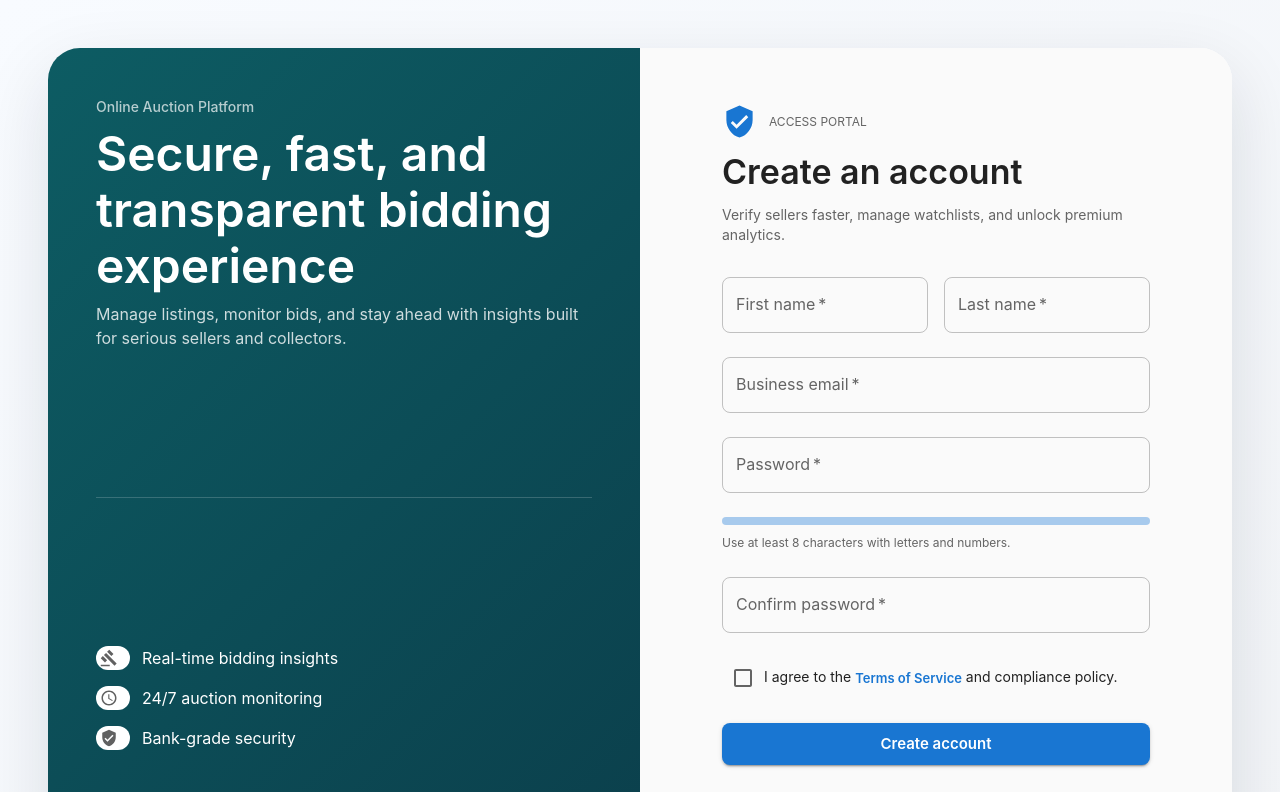
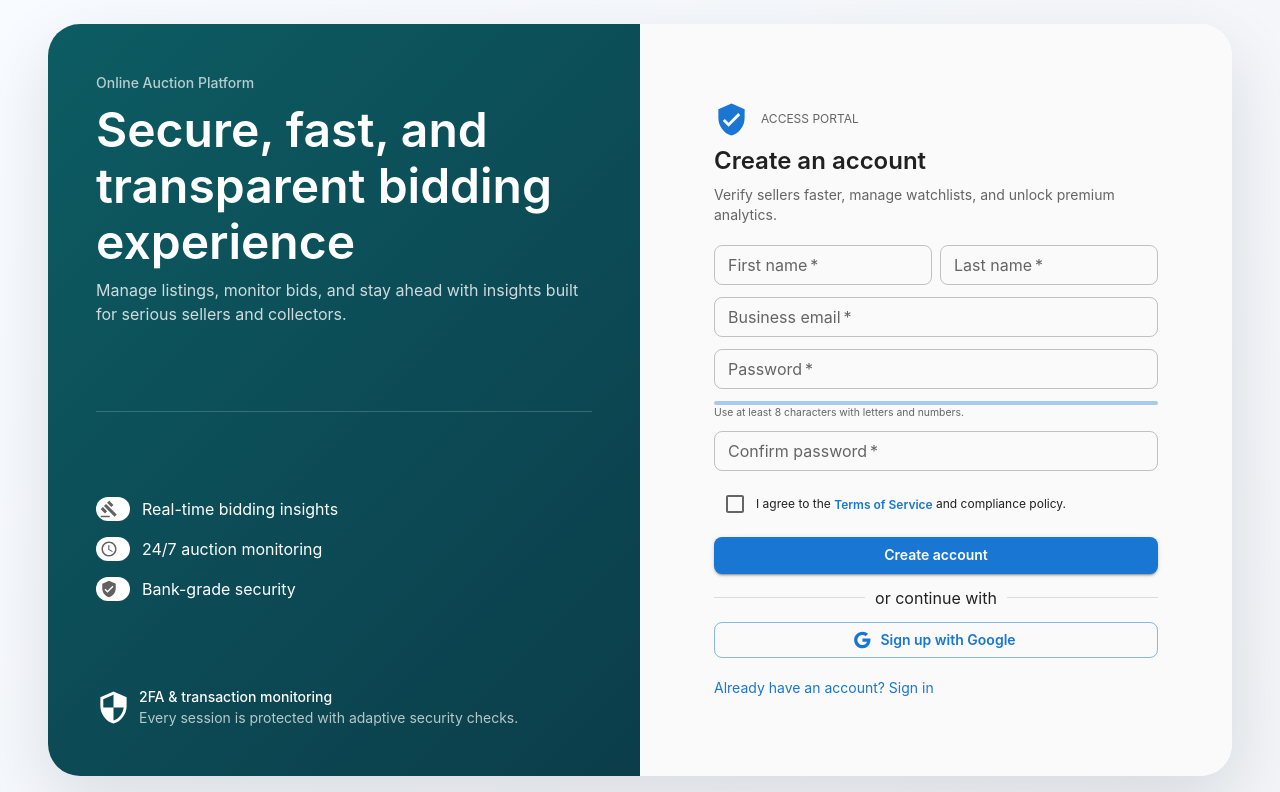
Before and after one commit to Nhannguyenus24/Online-Auction-Platform, a React app in the folder frontend/: page /register in a window 1280 px wide. Shown: the top 792 px of the page. Built offline with nearby package versions, Linux system fonts and the light colour scheme; the HTML template or start-up script is replaced by a standard one.

Commit message:
refactor(frontend): use yup to validate data

```diff
--- a/frontend/src/layouts/AuthLayout.jsx
+++ b/frontend/src/layouts/AuthLayout.jsx
@@ -34,14 +34,16 @@ const heroHighlights = [
 
 const AuthLayout = ({ title, subtitle, icon, footerLinks = [], children }) => (
   <Box
-    minHeight="100vh"
     sx={{
+      minHeight: { xs: "100vh" },
+      height: { md: "100vh" },
       background: "linear-gradient(135deg, #f8fbff 0%, #f2f4f7 100%)",
       display: "flex",
       alignItems: "stretch",
       justifyContent: "center",
       px: { xs: 2, md: 6 },
-      py: { xs: 4, md: 6 },
+      py: { xs: 4, md: 3 },
+      overflow: { md: "hidden" },
     }}
   >
     <Grid
@@ -53,6 +55,7 @@ const AuthLayout = ({ title, subtitle, icon, footerLinks = [], children }) => (
         borderRadius: 4,
         overflow: "hidden",
         boxShadow: "0 25px 70px rgba(15, 23, 42, 0.12)",
+        height: { md: "100%" },
       }}
     >
       <Grid
@@ -63,6 +66,7 @@ const AuthLayout = ({ title, subtitle, icon, footerLinks = [], children }) => (
           background: "linear-gradient(135deg, #0d5c63 0%, #0b3d4a 100%)",
           color: "white",
           p: 6,
+          overflow: { md: "hidden" },
         }}
       >
         <Stack spacing={4} justifyContent="space-between">
@@ -125,10 +129,11 @@ const AuthLayout = ({ title, subtitle, icon, footerLinks = [], children }) => (
         size={{ xs: 12, md: 6 }}
         sx={{
           bgcolor: "background.default",
-          p: { xs: 3, sm: 5 },
+          p: { xs: 3, sm: 3 },
           display: "flex",
           alignItems: "center",
           justifyContent: "center",
+          overflow: { md: "hidden" },
         }}
       >
         <Paper
@@ -136,18 +141,18 @@ const AuthLayout = ({ title, subtitle, icon, footerLinks = [], children }) => (
           sx={{
             width: "100%",
             maxWidth: 460,
-            p: { xs: 0, sm: 2 },
+            p: { xs: 0, sm: 1 },
             bgcolor: "transparent",
           }}
         >
-          <Stack spacing={1.5} mb={4}>
+          <Stack spacing={1} mb={2.5}>
             <Stack direction="row" spacing={1.5} alignItems="center">
               {icon}
               <Typography variant="overline" color="text.secondary">
                 Access Portal
               </Typography>
             </Stack>
-            <Typography variant="h4" fontWeight={600}>
+            <Typography variant="h5" fontWeight={600}>
               {title}
             </Typography>
             <Typography variant="body2" color="text.secondary">
@@ -159,7 +164,7 @@ const AuthLayout = ({ title, subtitle, icon, footerLinks = [], children }) => (
 
           {!!footerLinks.length && (
             <Stack
-              mt={4}
+              mt={2.5}
               direction={{ xs: "column", sm: "row" }}
               spacing={1.5}
               justifyContent="space-between"
--- a/frontend/src/pages/authentication/ForgotPassword.jsx
+++ b/frontend/src/pages/authentication/ForgotPassword.jsx
@@ -18,26 +18,56 @@ const forgotSchema = yup.object({
     .required("Email is required."),
 });
 
+const defaultValues = {
+  email: "",
+};
+
 const ForgotPassword = () => {
-  const [email, setEmail] = useState("");
-  const [error, setError] = useState("");
+  const [formValues, setFormValues] = useState(defaultValues);
+  const [formErrors, setFormErrors] = useState({});
   const [submitting, setSubmitting] = useState(false);
   const [status, setStatus] = useState(null);
 
-  const validateEmail = async (value) => {
+  const validateField = async (field, valueOverride) => {
+    if (!forgotSchema.fields[field]) return;
     try {
-      await forgotSchema.validate({ email: value });
-      setError("");
+      await forgotSchema.validateAt(field, {
+        ...formValues,
+        [field]: valueOverride ?? formValues[field],
+      });
+      setFormErrors((prev) => ({ ...prev, [field]: "" }));
+    } catch (error) {
+      setFormErrors((prev) => ({ ...prev, [field]: error.message }));
+    }
+  };
+
+  const validateForm = async () => {
+    try {
+      await forgotSchema.validate(formValues, { abortEarly: false });
+      setFormErrors({});
       return true;
-    } catch (err) {
-      setError(err.message);
+    } catch (error) {
+      const formattedErrors = error.inner.reduce((acc, current) => {
+        if (current.path && !acc[current.path]) {
+          acc[current.path] = current.message;
+        }
+        return acc;
+      }, {});
+      setFormErrors((prev) => ({ ...prev, ...formattedErrors }));
       return false;
     }
   };
 
+  const handleChange = async (event) => {
+    const { name, value, checked, type } = event.target;
+    const nextValue = type === "checkbox" ? checked : value;
+    setFormValues((prev) => ({ ...prev, [name]: nextValue }));
+    await validateField(name, nextValue);
+  };
+
   const handleSubmit = async (event) => {
     event.preventDefault();
-    const isValid = await validateEmail(email);
+    const isValid = await validateForm();
     if (!isValid) return;
 
     setSubmitting(true);
@@ -47,12 +77,6 @@ const ForgotPassword = () => {
       setSubmitting(false);
       setStatus("sent");
     }, 1200);
-  };
-
-  const handleChange = async (event) => {
-    const nextValue = event.target.value;
-    setEmail(nextValue);
-    await validateEmail(nextValue);
   };
 
   return (
@@ -65,22 +89,23 @@ const ForgotPassword = () => {
         { label: "Create a new account", to: "/register" },
       ]}
     >
-      <Stack component="form" spacing={3} onSubmit={handleSubmit}>
+      <Stack component="form" spacing={2.5} onSubmit={handleSubmit}>
         {status === "sent" && (
-          <Alert severity="success">
-            We emailed a reset link to {email}. It expires in 15 minutes.
+          <Alert severity="success" sx={{ py: 1 }}>
+            We emailed a reset link to {formValues.email}. It expires in 15 minutes.
           </Alert>
         )}
 
         <TextField
           label="Email address"
+          name="email"
           type="email"
-          value={email}
+          value={formValues.email}
           onChange={handleChange}
           required
           fullWidth
-          error={Boolean(error)}
-          helperText={error}
+          error={Boolean(formErrors.email)}
+          helperText={formErrors.email}
         />
 
         <Button
@@ -94,7 +119,7 @@ const ForgotPassword = () => {
 
         <Box
           sx={{
-            p: 2.5,
+            p: 2,
             borderRadius: 2,
             border: "1px dashed",
             borderColor: "divider",
--- a/frontend/src/pages/authentication/Register.jsx
+++ b/frontend/src/pages/authentication/Register.jsx
@@ -136,14 +136,14 @@ const Register = () => {
         { label: "Already have an account? Sign in", to: "/login" },
       ]}
     >
-      <Stack component="form" spacing={3} onSubmit={handleSubmit}>
+      <Stack component="form" spacing={1.5} onSubmit={handleSubmit}>
         {status === "success" && (
-          <Alert severity="success">
-            Registration successful. Check your email to confirm ownership.
+          <Alert severity="success" sx={{ py: 0.25, mb: 0 }}>
+            Check your email to confirm ownership.
           </Alert>
         )}
 
-        <Grid container spacing={2}>
+        <Grid container spacing={1}>
           <Grid size={{ xs: 12, sm: 6 }}>
             <TextField
               label="First name"
@@ -152,6 +152,7 @@ const Register = () => {
               onChange={handleChange}
               required
               fullWidth
+              size="small"
               error={Boolean(formErrors.firstName)}
               helperText={formErrors.firstName}
             />
@@ -164,6 +165,7 @@ const Register = () => {
               onChange={handleChange}
               required
               fullWidth
+              size="small"
               error={Boolean(formErrors.lastName)}
               helperText={formErrors.lastName}
             />
@@ -178,6 +180,7 @@ const Register = () => {
           onChange={handleChange}
           required
           fullWidth
+          size="small"
           error={Boolean(formErrors.email)}
           helperText={formErrors.email}
         />
@@ -190,17 +193,18 @@ const Register = () => {
           onChange={handleChange}
           required
           fullWidth
+          size="small"
           error={Boolean(formErrors.password)}
           helperText={formErrors.password}
         />
 
-        <Stack spacing={1}>
+        <Stack spacing={0.25}>
           <LinearProgress
             variant="determinate"
             value={strength}
-            sx={{ height: 8, borderRadius: 1 }}
+            sx={{ height: 4, borderRadius: 1 }}
           />
-          <Typography variant="caption" color="text.secondary">
+          <Typography variant="caption" color="text.secondary" sx={{ fontSize: "0.65rem", lineHeight: 1.2 }}>
             Use at least 8 characters with letters and numbers.
           </Typography>
         </Stack>
@@ -213,6 +217,7 @@ const Register = () => {
           onChange={handleChange}
           required
           fullWidth
+          size="small"
           error={Boolean(formErrors.confirmPassword)}
           helperText={formErrors.confirmPassword}
         />
@@ -226,17 +231,18 @@ const Register = () => {
             />
           }
           label={
-            <Typography variant="body2">
+            <Typography variant="caption" sx={{ fontSize: "0.75rem", lineHeight: 1.3 }}>
               I agree to the{" "}
-              <Button size="small" sx={{ px: 0 }} variant="text">
+              <Button size="small" sx={{ px: 0, fontSize: "0.75rem", py: 0, minWidth: "auto" }} variant="text">
                 Terms of Service
               </Button>{" "}
               and compliance policy.
             </Typography>
           }
+          sx={{ alignItems: "center", mt: -0.5 }}
         />
         {formErrors.acceptTerms && (
-          <Typography variant="caption" color="error">
+          <Typography variant="caption" color="error" sx={{ mt: -0.5, mb: 0.5 }}>
             {formErrors.acceptTerms}
           </Typography>
         )}
@@ -244,18 +250,18 @@ const Register = () => {
         <Button
           type="submit"
           variant="contained"
-          size="large"
+          size="medium"
           disabled={submitting}
         >
           {submitting ? "Creating account..." : "Create account"}
         </Button>
 
-        <Divider>or continue with</Divider>
+        <Divider sx={{ my: 0.5 }}>or continue with</Divider>
 
         <Button
           startIcon={<Google />}
           variant="outlined"
-          size="large"
+          size="medium"
           fullWidth
           onClick={handleGoogleSignup}
           disabled={submitting}
--- a/frontend/src/pages/authentication/ResetPassword.jsx
+++ b/frontend/src/pages/authentication/ResetPassword.jsx
@@ -42,11 +42,13 @@ const resetSchema = yup.object({
     .required("Confirm your password."),
 });
 
+const defaultValues = {
+  password: "",
+  confirmPassword: "",
+};
+
 const ResetPassword = () => {
-  const [formValues, setFormValues] = useState({
-    password: "",
-    confirmPassword: "",
-  });
+  const [formValues, setFormValues] = useState(defaultValues);
   const [formErrors, setFormErrors] = useState({});
   const [showPassword, setShowPassword] = useState({
     password: false,
@@ -95,12 +97,10 @@ const ResetPassword = () => {
   };
 
   const handleChange = async (event) => {
-    const { name, value } = event.target;
-    setFormValues((prev) => ({
-      ...prev,
-      [name]: value,
-    }));
-    await validateField(name, value);
+    const { name, value, checked, type } = event.target;
+    const nextValue = type === "checkbox" ? checked : value;
+    setFormValues((prev) => ({ ...prev, [name]: nextValue }));
+    await validateField(name, nextValue);
   };
 
   const handleSubmit = async (event) => {
@@ -124,9 +124,9 @@ const ResetPassword = () => {
       icon={<LockReset color="primary" fontSize="large" />}
       footerLinks={[{ label: "Back to login", to: "/login" }]}
     >
-      <Stack component="form" spacing={3} onSubmit={handleSubmit}>
+      <Stack component="form" spacing={2.5} onSubmit={handleSubmit}>
         {status === "success" && (
-          <Alert severity="success">
+          <Alert severity="success" sx={{ py: 1 }}>
             Password updated. You can now sign in with the new credentials.
           </Alert>
         )}
@@ -189,7 +189,7 @@ const ResetPassword = () => {
 
         <List dense disablePadding>
           {requirements.map((req) => (
-            <ListItem key={req.label} sx={{ py: 0.5 }}>
+            <ListItem key={req.label} sx={{ py: 0.25 }}>
               <ListItemIcon sx={{ minWidth: 32 }}>
                 {meetsRequirement[req.label] ? (
                   <CheckCircle color="success" fontSize="small" />
@@ -197,7 +197,10 @@ const ResetPassword = () => {
                   <RadioButtonUnchecked color="disabled" fontSize="small" />
                 )}
               </ListItemIcon>
-              <ListItemText primary={req.label} />
+              <ListItemText
+                primary={req.label}
+                primaryTypographyProps={{ variant: "body2", sx: { fontSize: "0.8rem" } }}
+              />
             </ListItem>
           ))}
         </List>
```
Also changed, not shown: frontend/src/pages/authentication/Login.jsx (+2 -20 lines).
